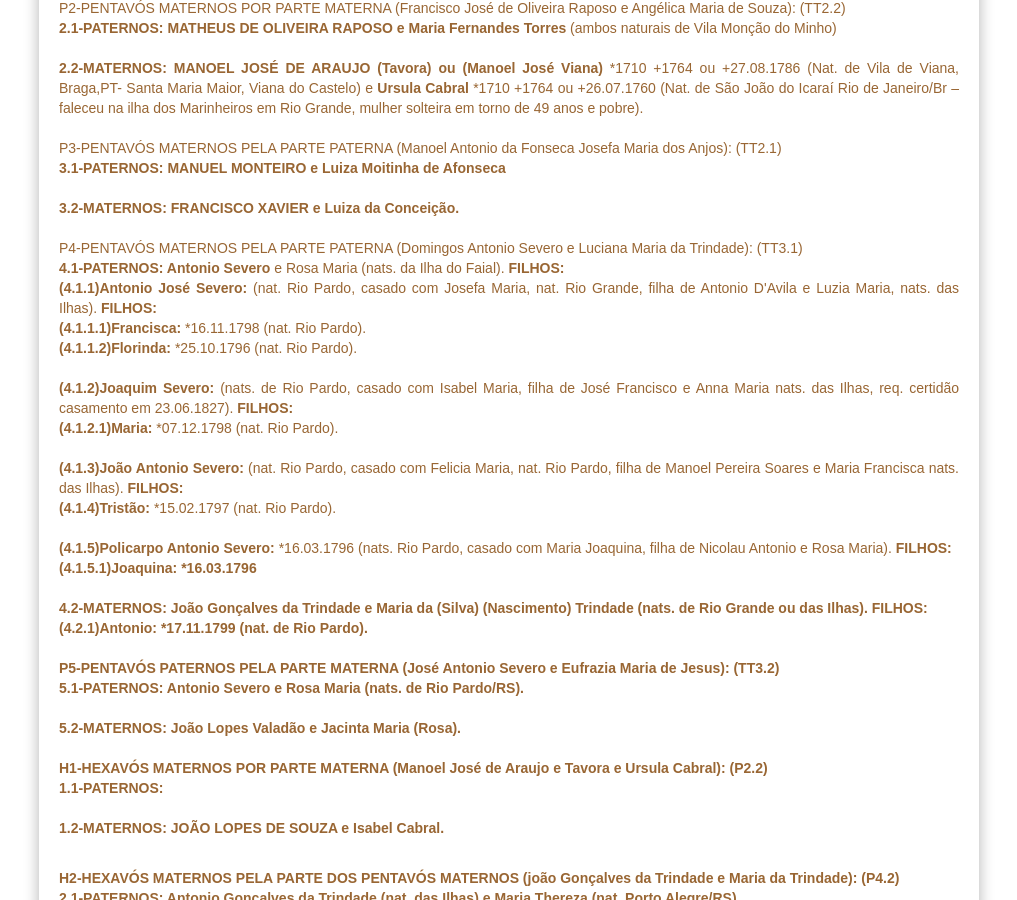
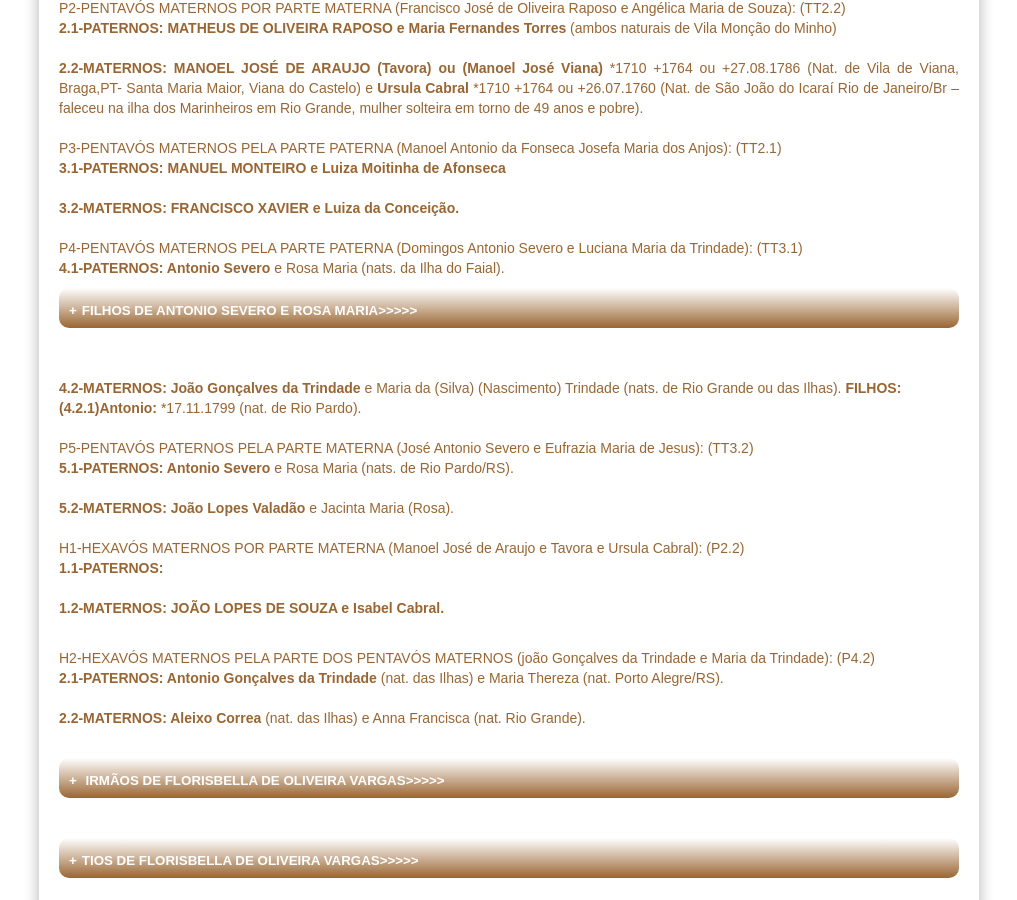
Before and after one commit to claudiovargas1955/claudiovargas1955.github.io, a Jekyll site: the page built from _pages/arvore-genealogica-de-costados-de-florisbella.html, in a window 1280 px wide and 900 px high, scrolled down 2261 px. Shown: the whole window, without its empty margins (131-1148 px from the left). Built offline with Jekyll 4.4.1, drawn with Linux system fonts in a browser that asks for light colours; some web fonts are replaced.

Commit message:
Update arvore-genealogica-de-costados-de-florisbella.html

```diff
--- a/_pages/arvore-genealogica-de-costados-de-florisbella.html
+++ b/_pages/arvore-genealogica-de-costados-de-florisbella.html
@@ -511,7 +511,8 @@ TT.3-TETRAVÓS MATERNOS PELA PARTE PATERNA (João Antonio Severo e Firmina Maria
  <b>3.2-MATERNOS: FRANCISCO XAVIER e Luiza da Conceição.</b><br/><br/>
 
 P4-PENTAVÓS MATERNOS PELA PARTE PATERNA (Domingos Antonio Severo e Luciana Maria da Trindade): (TT3.1) <br>
-<b>4.1-PATERNOS: Antonio Severo </b> e Rosa Maria (nats. da Ilha do Faial). <b>FILHOS:</b><br>
+<b>4.1-PATERNOS: Antonio Severo </b> e Rosa Maria (nats. da Ilha do Faial).
+<details><p><summary>FILHOS DE ANTONIO SEVERO E ROSA MARIA>>>>></b></summary><br/>
 <b>(4.1.1)Antonio José Severo: </b>(nat. Rio Pardo, casado com Josefa Maria, nat. Rio Grande, filha de Antonio D'Avila e Luzia Maria,
 nats. das Ilhas). <b>FILHOS:</b><br>
 <b>(4.1.1.1)Francisca: </b>*16.11.1798 (nat. Rio Pardo). <br>
@@ -527,9 +528,10 @@ Francisca nats. das Ilhas). <b>FILHOS: </b><br>
 
 <b>(4.1.5)Policarpo Antonio Severo: </b>*16.03.1796 (nats. Rio Pardo, casado com Maria Joaquina, filha de Nicolau Antonio e Rosa Maria).
 <b>FILHOS:</b><br>
-<b>(4.1.5.1)Joaquina: *16.03.1796 <br><br>
+<b>(4.1.5.1)Joaquina: *16.03.1796
+</details> </p><br><br>
 
-<b>4.2-MATERNOS: João Gonçalves da Trindade </b>e Maria da (Silva) (Nascimento) Trindade (nats. de Rio Grande ou das Ilhas). <b>FILHOS:
+<p><b>4.2-MATERNOS: João Gonçalves da Trindade </b>e Maria da (Silva) (Nascimento) Trindade (nats. de Rio Grande ou das Ilhas). <b>FILHOS:
  </b><br>
 <b>(4.2.1)Antonio: </b>*17.11.1799 (nat. de Rio Pardo).<br><br>
 
```
